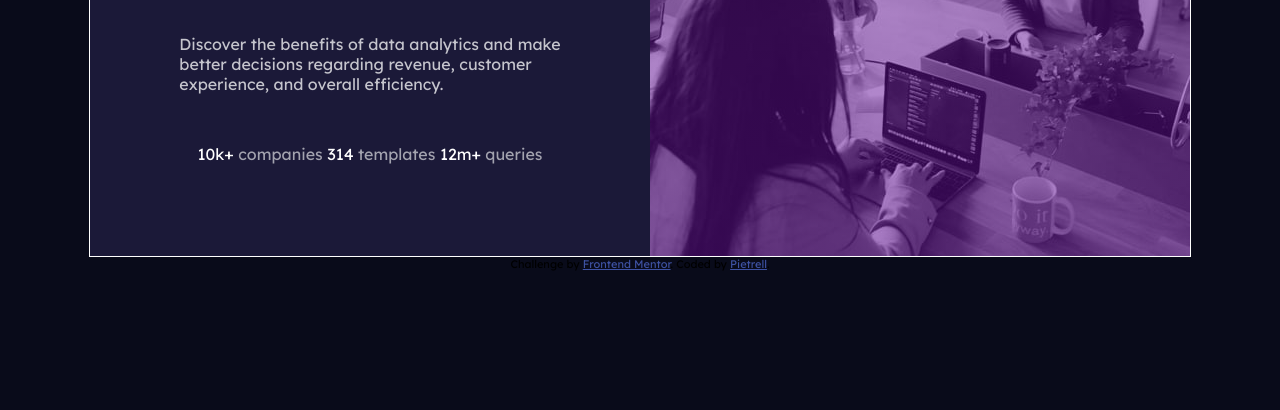
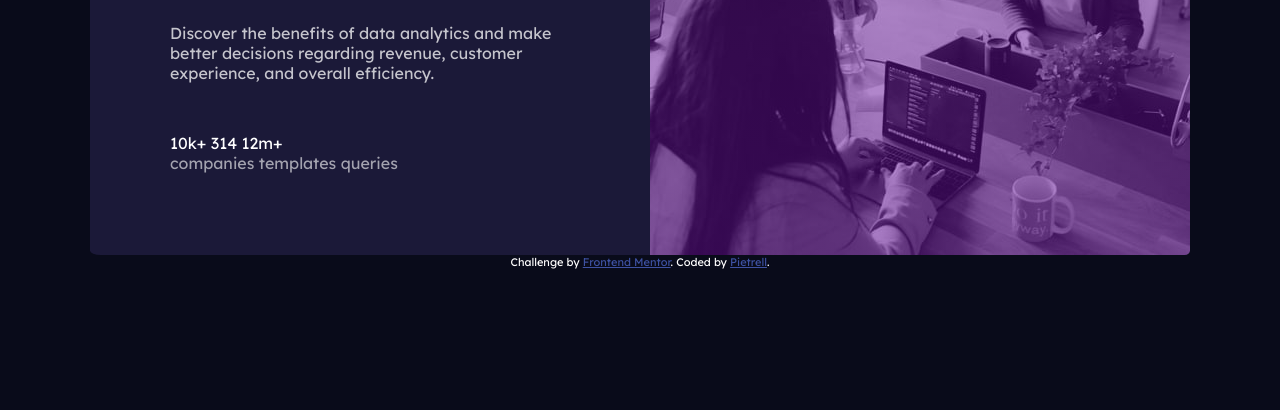
Before and after one commit to Pietrelll/frontendmentor-challanges, a plain HTML site: page stats preview card component/index.html in a window 1280 px wide. Shown: the part 390-800 px from the top of the page. Drawn offline with Linux system fonts and the light colour scheme.

Commit message:
nearly final version

```diff
--- a/stats preview card component/index.html
+++ b/stats preview card component/index.html
@@ -33,11 +33,12 @@
         <p id="text">Discover the benefits of data analytics and make<br> better decisions regarding revenue,
           customer<br>
           experience, and overall efficiency.</p>
-        <p id="stats">
-          10k+ <span class="stat_heading">companies</span>
-          314 <span class="stat_heading">templates</span>
-          12m+ <span class="stat_heading">queries</span>
-        </p>
+        <div id="stats">
+          10k+ 314 12m+ <br>
+          <span class="stat_heading">companies</span>
+          <span class="stat_heading">templates</span>
+          <span class="stat_heading">queries</span>
+        </div>
       </div>
       <!-- <div class="column"></div> -->
       <p id="photo"></p>
@@ -45,9 +46,9 @@
     <!-- <img src="imgs/image-header-desktop.jpg" alt="header image"> -->
     </div>
   </main>
-  <div class="attribution">
+  <div class="attribution" style="color: white;">
     Challenge by <a href="https://www.frontendmentor.io?ref=challenge" target="_blank">Frontend Mentor</a>.
-    Coded by <a href="#">Pietrell</a>.
+    Coded by <a href="https://github.com/Pietrelll" target="_blank">Pietrell</a>.
   </div>
 </body>
 
--- a/stats preview card component/style.css
+++ b/stats preview card component/style.css
@@ -11,7 +11,8 @@ body {
 
 main {
     width: 1100px;
-    border: 1px solid white;
+    /* border: 1px solid white; */
+    border-radius: 1%;
     background-color: hsl(244, 38%, 16%);
     display: flex;
 }
@@ -46,6 +47,9 @@ h1,
     width: 540px;
     height: 445px;
     background: linear-gradient(to top, hsla(277, 84%, 34%, 0.5), hsla(277, 84%, 29%, 0.5)), url(imgs/image-header-desktop.jpg) no-repeat top center;
+    border-bottom-right-radius: 1%;
+    border-top-right-radius: 1%;
+
 }
 
 
@@ -63,3 +67,13 @@ h1,
     flex-basis: 100%;
     flex: 1;
 }
+
+div.row {
+    margin-left: 0px;
+}
+
+h1,
+#text,
+#stats {
+    margin-left: 80px;
+}
```
